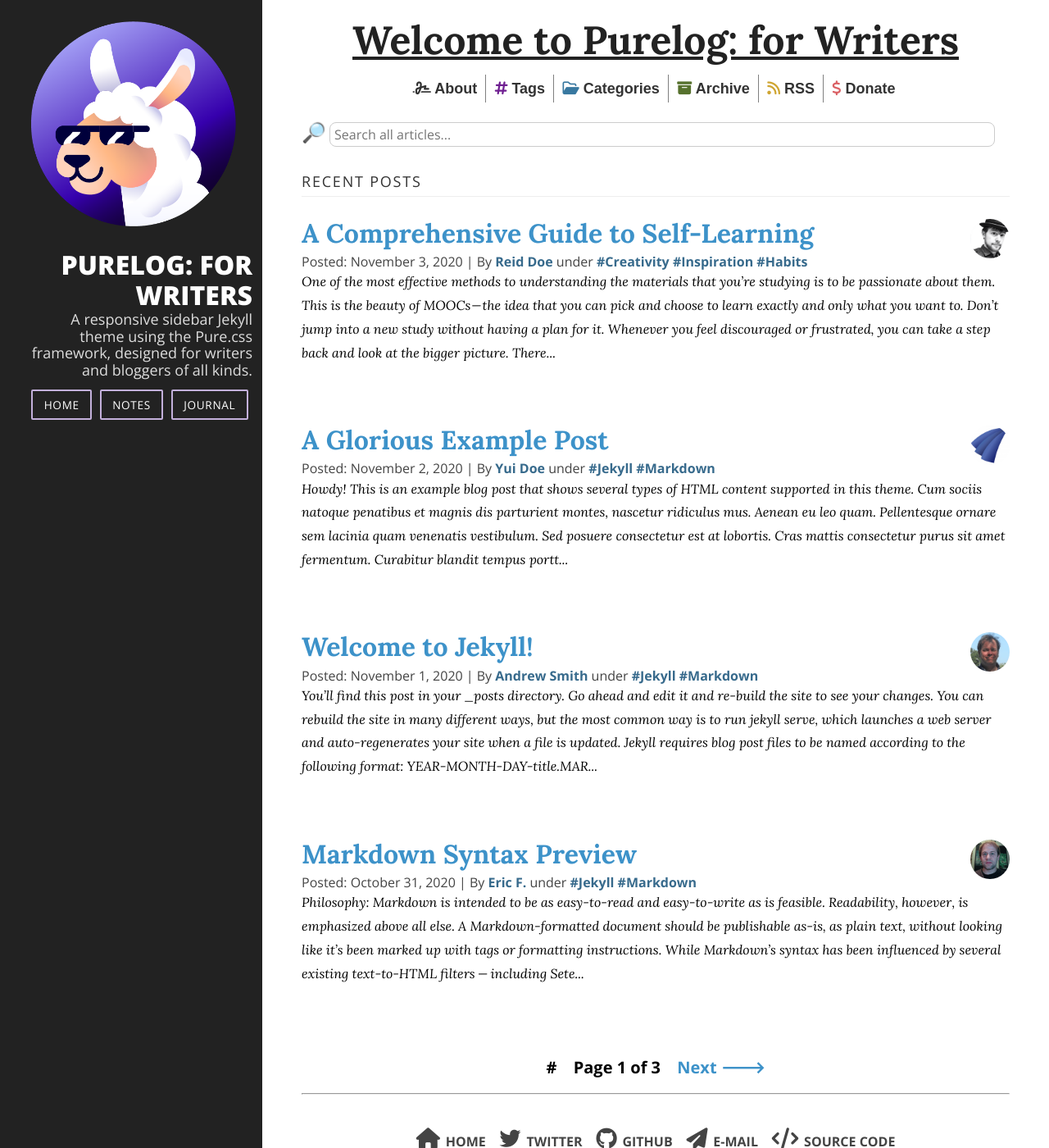
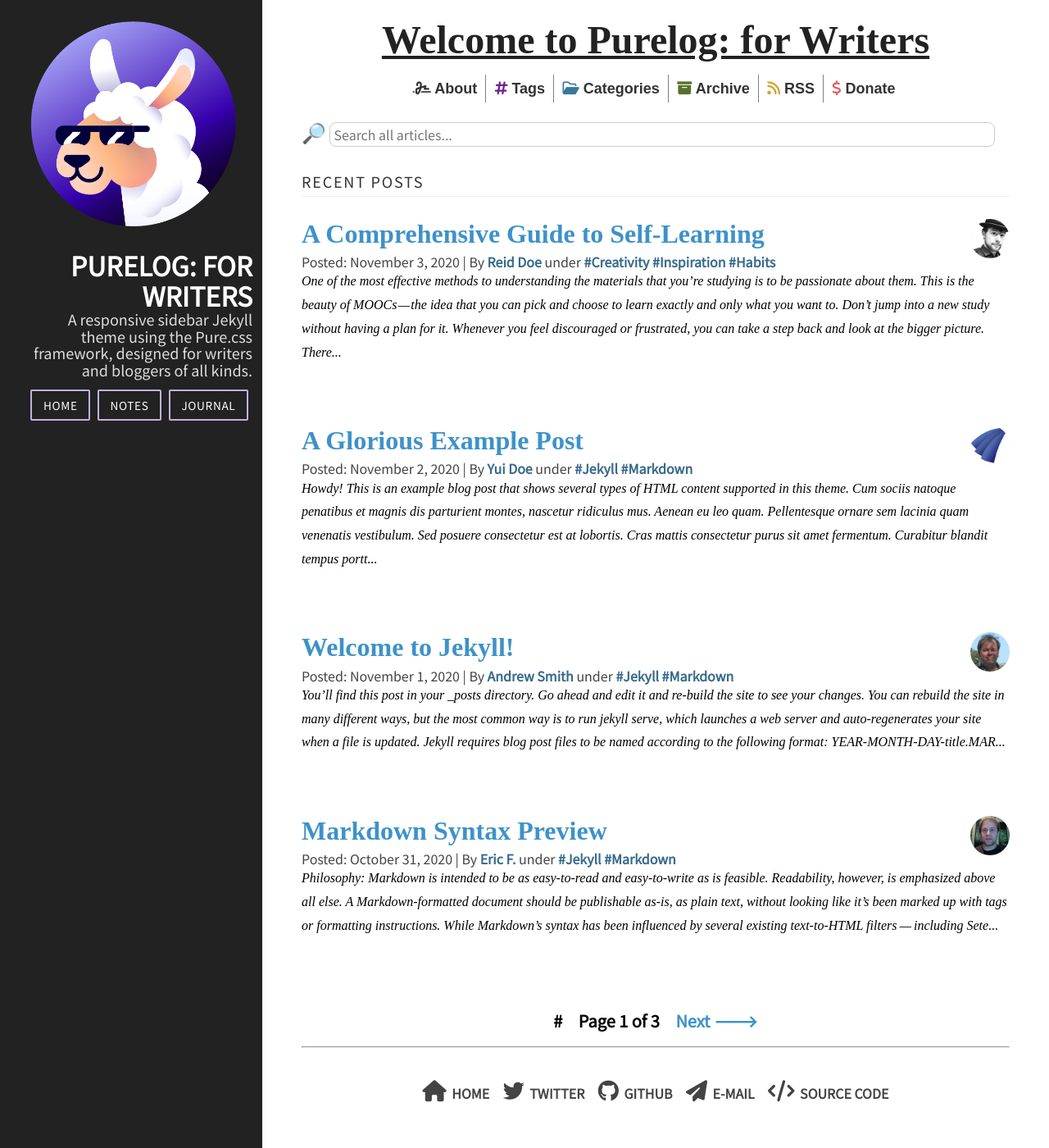
Before and after one commit to seona-dev/seona-dev.github.io, a Jekyll site: the page built from index.html, in a window 1280 px wide and 1400 px high. Shown: the whole window at 82% size. Built offline with Jekyll 4.4.1, drawn with Linux system fonts in a browser that asks for light colours; nearby versions of some CDN libraries; some web fonts are replaced; the list of posts is cut into pages by our own code.

Commit message:
change fonts

```diff
--- a/assets/main.css
+++ b/assets/main.css
@@ -1,4 +1,5 @@
 @import url("https://fonts.googleapis.com/css2?family=Lora:ital,wght@0,400;0,600;0,700;1,400;1,600;1,700&family=Open+Sans:wght@400;700;800&display=swap");
+@import url('https://fonts.googleapis.com/css2?family=Gowun+Batang&family=Noto+Sans+KR&display=swap');
 
 * {
   -webkit-box-sizing: border-box;
@@ -14,7 +15,7 @@ p,
 ul,
 ol,
 li {
-  font-family: "Lora", serif;
+  font-family: 'Gowun Batang', serif;
 }
 
 a {
@@ -87,7 +88,7 @@ footer {
 }
 
 footer span {
-  font-family: "Open Sans", sans-serif;
+  font-family: 'Noto Sans KR', sans-serif;
   font-size: 16px;
   font-weight: bold;
   text-transform: uppercase;
@@ -124,7 +125,7 @@ footer .pure-menu-link:hover {
 }
 
 .sidebar-info * {
-  font-family: "Open Sans", sans-serif;
+  font-family: 'Noto Sans KR', sans-serif;
 }
 
 .brand-photo {
@@ -190,7 +191,7 @@ footer .pure-menu-link:hover {
   font-size: 18px;
   font-weight: 400;
   letter-spacing: 0.1em;
-  font-family: "Open Sans", sans-serif;
+  font-family: 'Noto Sans KR', sans-serif;
 }
 
 .content {
@@ -214,7 +215,7 @@ footer .pure-menu-link:hover {
 }
 
 .post-header p {
-  font-family: "Open Sans", sans-serif;
+  font-family: 'Noto Sans KR', sans-serif;
   font-size: 18px;
   margin-top: -10px;
 }
@@ -248,7 +249,7 @@ footer .pure-menu-link:hover {
 }
 
 .post-meta {
-  font-family: "Open Sans", sans-serif;
+  font-family: 'Noto Sans KR', sans-serif;
   color: #444;
   margin: 0;
 }
@@ -429,7 +430,7 @@ footer ul {
 }
 
 .paginate * {
-  font-family: "Open Sans", sans-serif;
+  font-family: 'Noto Sans KR', sans-serif;
 }
 
 #current-page {
@@ -502,7 +503,7 @@ footer ul {
 #search,
 .search_res p,
 #results-container {
-  font-family: "Open Sans", sans-serif !important;
+  font-family: 'Noto Sans KR', sans-serif !important;
 }
 
 #results-container {
```
